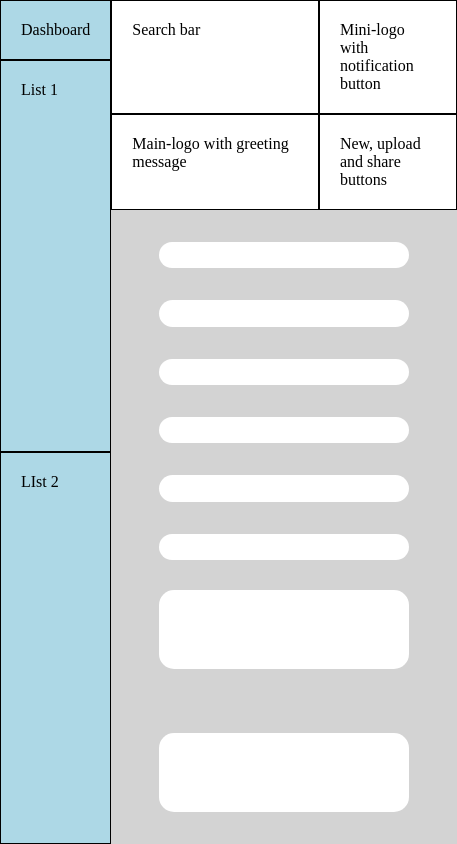
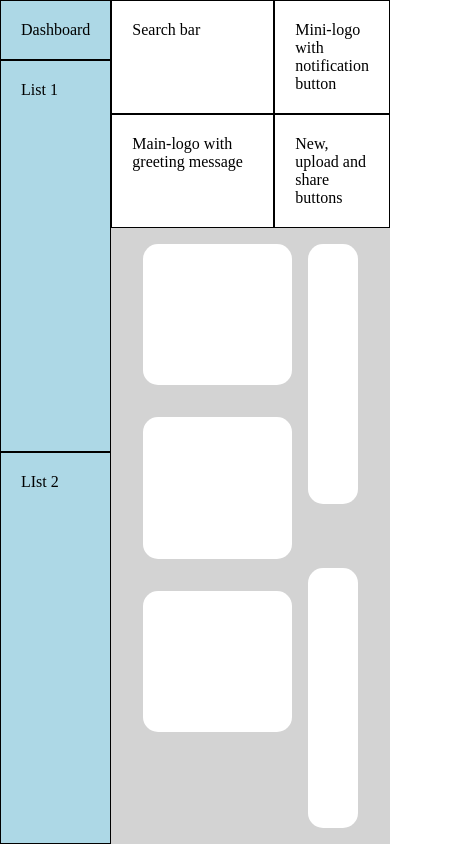
Before and after one commit to Thoss24/admin-dashboard, a plain HTML site: page index.html in a window 390 px wide. Shown: the whole page, 457 px wide, since content can reach past the window. Drawn offline with Linux system fonts and the light colour scheme.

Commit message:
media query test

```diff
--- a/style.css
+++ b/style.css
@@ -35,14 +35,15 @@ body {
 .main-content {
     display: grid;
     background: lightgrey;
-    grid-template-columns: repeat(auto-fit, minmax(250px, 1fr));
-    padding: 2rem 3rem;
-    gap: 30px;
+    gap: 1rem;
+    padding: 1rem 2rem;
+    grid-template-columns: 3fr 1fr;
 }
 
 .project-section {
     display: grid;
-    grid-auto-rows: 1fr;
+    grid-template-rows: 1fr 1fr 1fr;
+    grid-template-columns: 1fr 1fr;
     gap: 2rem 1rem;
 }
 
@@ -62,3 +63,10 @@ body {
     background: white;
     border-radius: 15px;
 }
+
+@media screen and (max-width: 700px) {
+
+    .project-section {
+        grid-template-columns: 1fr;
+    }
+}
```
